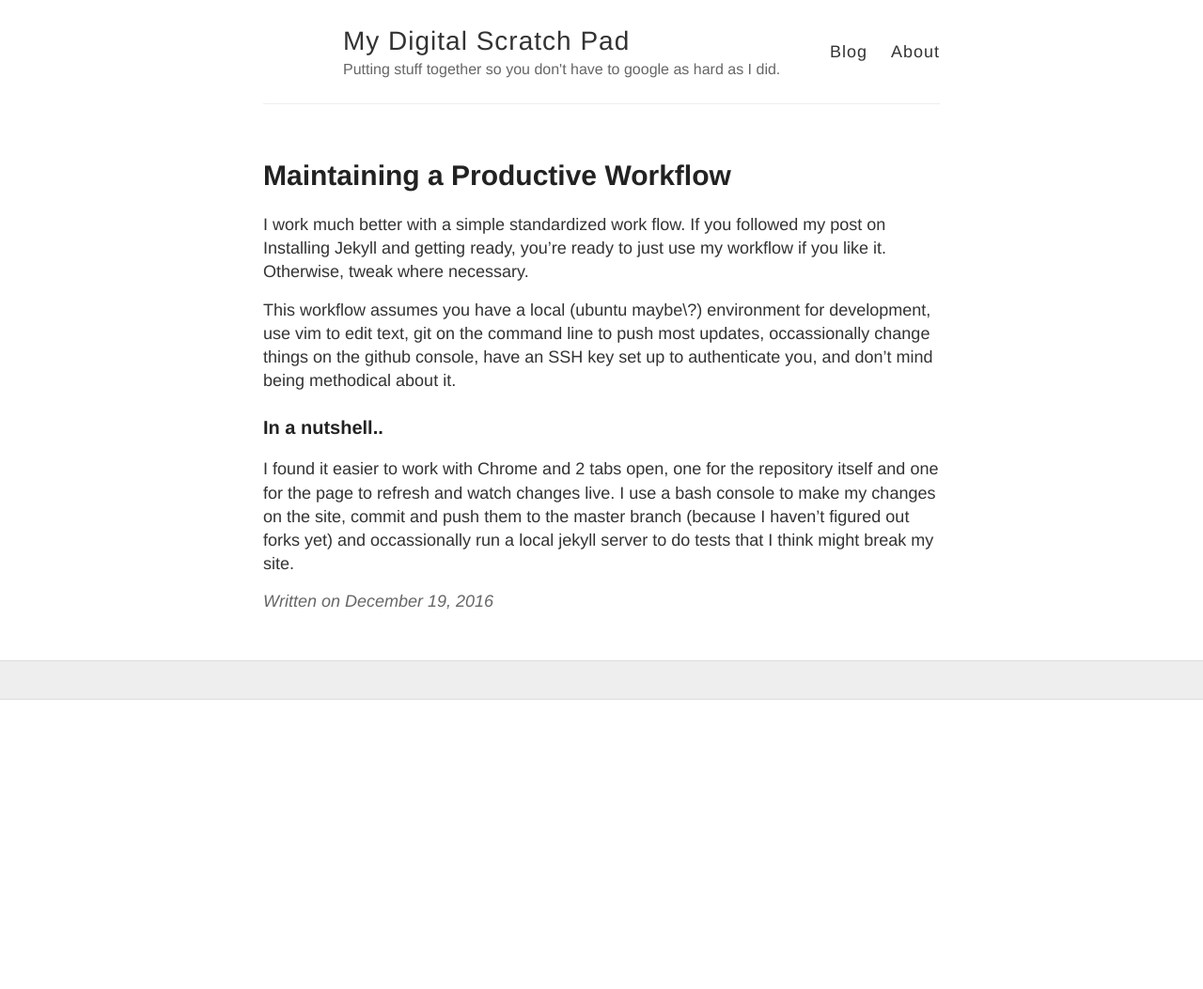
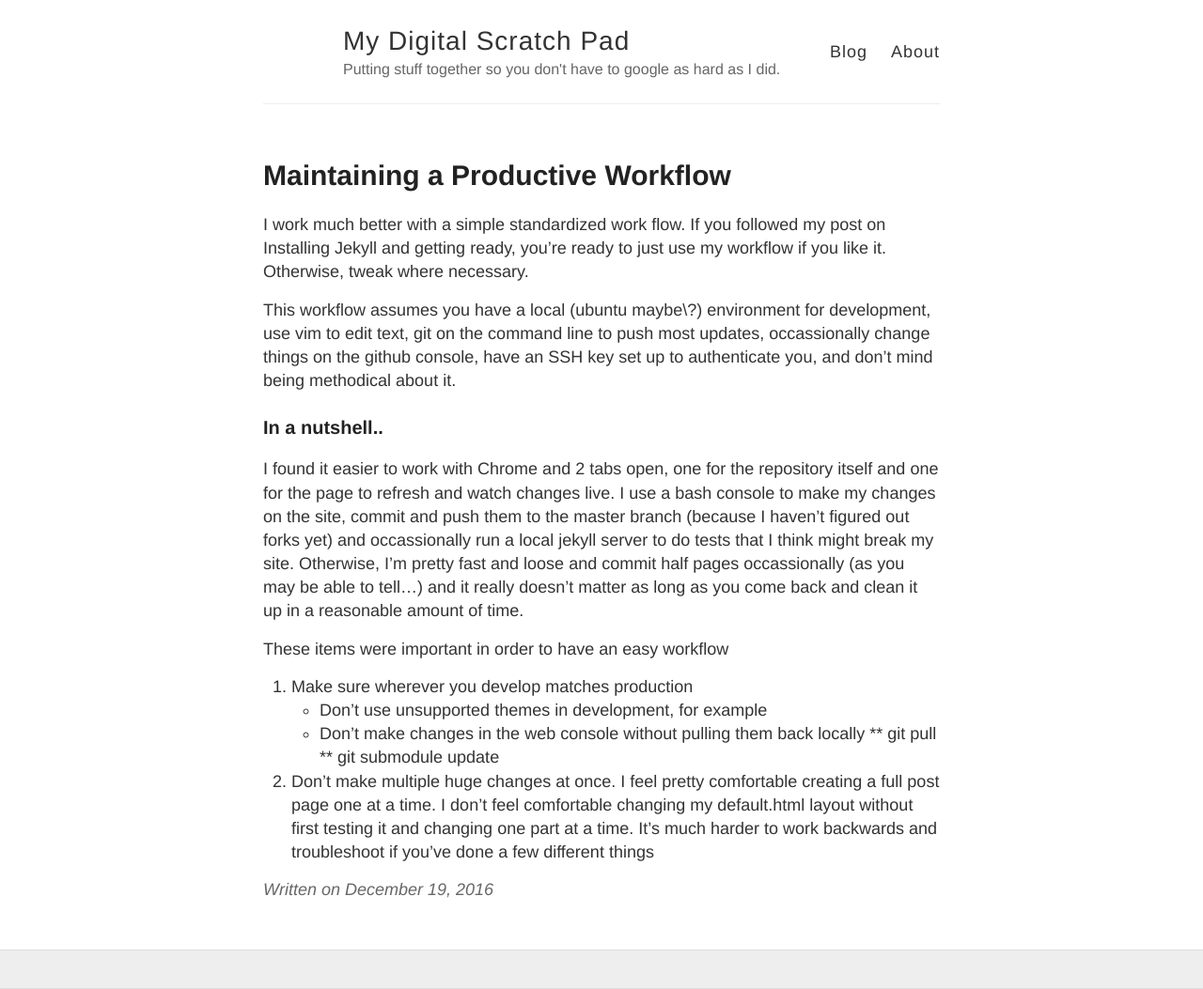
Before and after one commit to remotephone/blog.rmtph.one, a Jekyll site: the page built from _posts/2016-12-20-Workflow.md, in a window 1280 px wide. Shown: the whole page at 94% size. Built offline with Jekyll 4.4.1, drawn with Linux system fonts in a browser that asks for light colours; before the commit the page ends 900 px from its top, so only the background shows below that.

Commit message:
updating workflow post

```diff
--- a/_posts/2016-12-20-Workflow.md
+++ b/_posts/2016-12-20-Workflow.md
@@ -11,4 +11,13 @@ This workflow assumes you have a local \(ubuntu maybe\?\) environment for develo
 
 ### In a nutshell..
 
-I found it easier to work with Chrome and 2 tabs open, one for the repository itself and one for the page to refresh and watch changes live. I use a bash console to make my changes on the site, commit and push them to the master branch \(because I haven't figured out forks yet\) and occassionally run a local jekyll server to do tests that I think might break my site.
+I found it easier to work with Chrome and 2 tabs open, one for the repository itself and one for the page to refresh and watch changes live. I use a bash console to make my changes on the site, commit and push them to the master branch \(because I haven't figured out forks yet\) and occassionally run a local jekyll server to do tests that I think might break my site. Otherwise, I'm pretty fast and loose and commit half pages occassionally \(as you may be able to tell...\) and it really doesn't matter as long as you come back and clean it up in a reasonable amount of time.
+
+These items were important in order to have an easy workflow
+
+1. Make sure wherever you develop matches production
+	* Don't use unsupported themes in development, for example
+	* Don't make changes in the web console without pulling them back locally
+	** git pull
+	** git submodule update
+2. Don't make multiple huge changes at once. I feel pretty comfortable creating a full post page one at a time. I don't feel comfortable changing my default.html layout without first testing it and changing one part at a time. It's much harder to work backwards and troubleshoot if you've done a few different things
```
Also changed, not shown: 17 other files.
